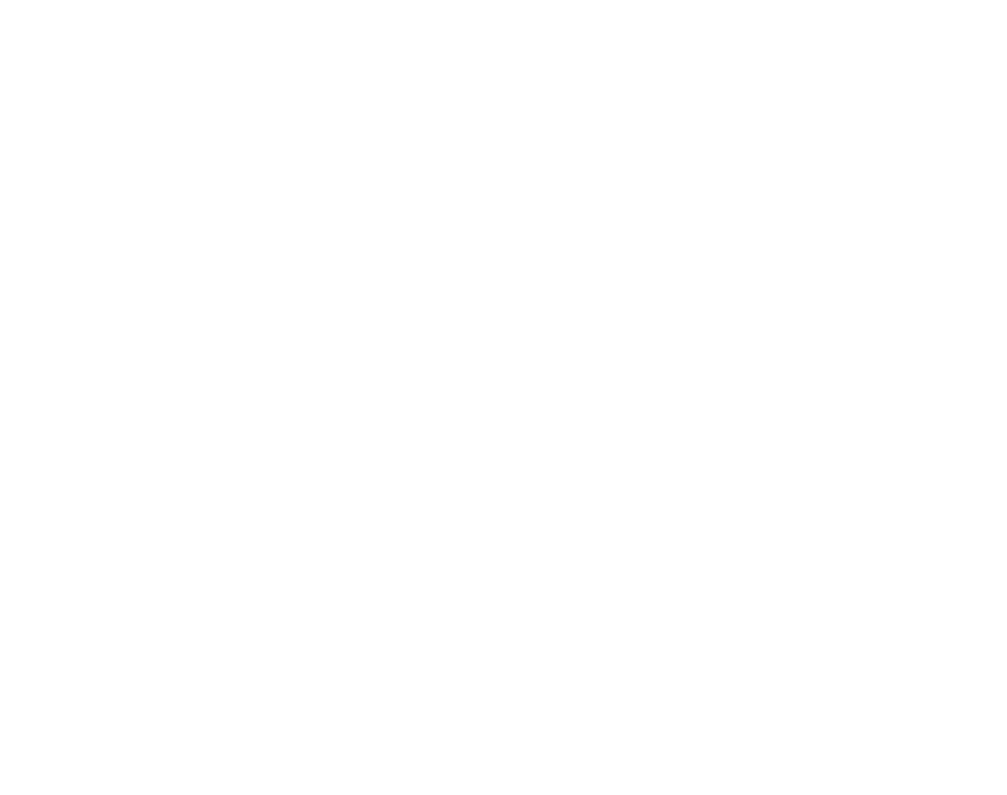
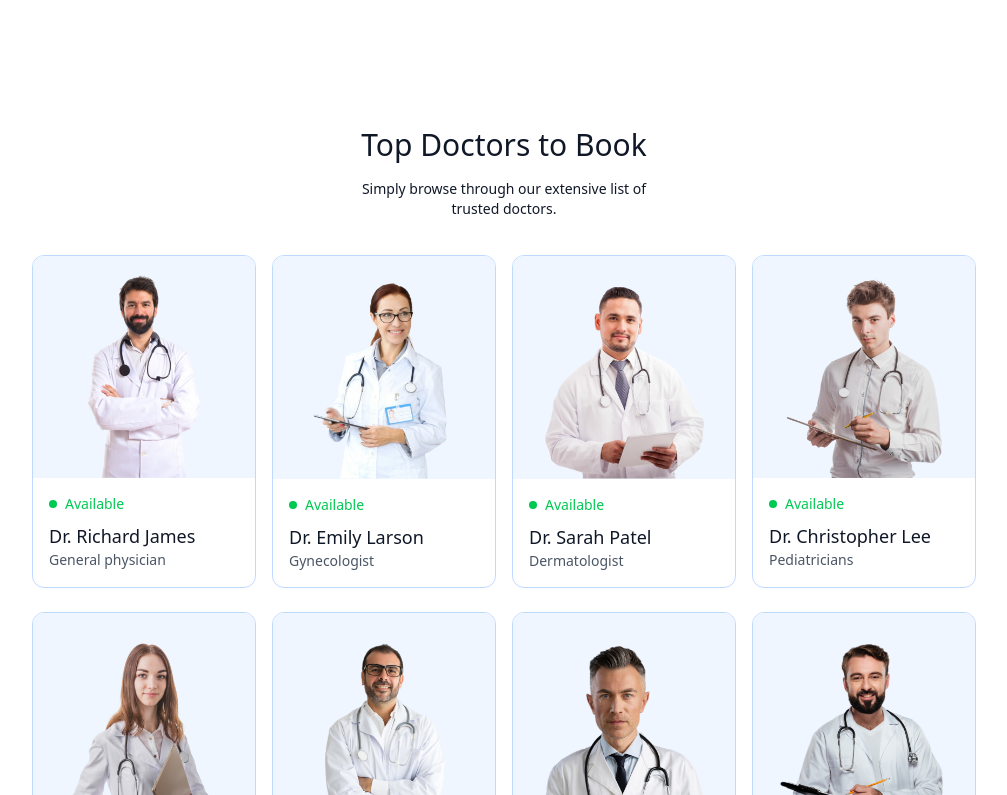
Before and after one commit to Avinash7037/Prescripto, a React (Vite) app in the folder frontend/: page / in a window 1280 px wide. Shown: the part 1005-1800 px from the top of the page, without its empty margins (136-1143 px from the left). Before the commit the page ends 1068 px from the top, so only its background shows below. Built offline with nearby package versions, Linux system fonts and the light colour scheme.

Commit message:
created Top doctors list

```diff
--- /dev/null
+++ b/frontend/src/components/TopDoctors.jsx
@@ -0,0 +1,50 @@
+import React from "react";
+import { doctors } from "../assets/assets";
+import { useNavigate } from "react-router-dom";
+
+const TopDoctors = () => {
+  const navigate = useNavigate();
+  return (
+    <div className="flex flex-col items-center gap-4 my-16 text-gray-900 md:mx-10">
+      <h1 className="text-3xl font-medium">Top Doctors to Book</h1>
+      <p className="sm:w-1/3 text-center text-sm">
+        Simply browse through our extensive list of trusted doctors.
+      </p>
+
+      {/* ✅ FIXED GRID */}
+      <div className="w-full grid grid-auto-fill gap-4 pt-5 gap-y-6 px-3 sm:px-0">
+        {doctors.slice(0, 10).map((item, index) => (
+          <div
+            onClick={() => navigate(`/appointment/${item._id}`)}
+            key={index}
+            className="border border-blue-200 rounded-xl overflow-hidden cursor-pointer hover:translate-y-[-10px] transition-all duration-500"
+          >
+            <img
+              className="bg-blue-50 w-full"
+              src={item.image}
+              alt={item.name}
+            />
+
+            <div className="p-4">
+              <div className="flex items-center gap-2 text-sm text-green-500">
+                <span className="w-2 h-2 bg-green-500 rounded-full"></span>
+                <p>Available</p>
+              </div>
+
+              <p className="text-gray-900 text-lg font-medium mt-2">
+                {item.name}
+              </p>
+              <p className="text-sm text-gray-600">{item.speciality}</p>
+            </div>
+          </div>
+        ))}
+      </div>
+
+      <button className="bg-blue-50 text-gray-600 px-12 py-3  rounded-full mt-10">
+        More
+      </button>
+    </div>
+  );
+};
+
+export default TopDoctors;
--- a/frontend/src/index.css
+++ b/frontend/src/index.css
@@ -4,6 +4,14 @@
   --color-primary: #5f6fff;
 }
 
+/* custom grid utility */
+@layer utilities {
+  .grid-auto-fill {
+    grid-template-columns: repeat(auto-fill, minmax(200px, 1fr));
+  }
+}
+
+/* navbar underline logic */
 @layer components {
   .nav-item hr {
     @apply hidden;
@@ -14,6 +22,7 @@
   }
 }
 
+/* hide scrollbar */
 ::-webkit-scrollbar {
-  @apply hidden;
+  display: none;
 }
--- a/frontend/src/pages/Home.jsx
+++ b/frontend/src/pages/Home.jsx
@@ -1,12 +1,14 @@
 import React from "react";
 import Header from "../components/header";
 import SpecialityMenu from "../components/SpecialityMenu";
+import TopDoctors from "../components/TopDoctors";
 
 const Home = () => {
   return (
     <div>
       <Header />
       <SpecialityMenu />
+      <TopDoctors />
     </div>
   );
 };
```
